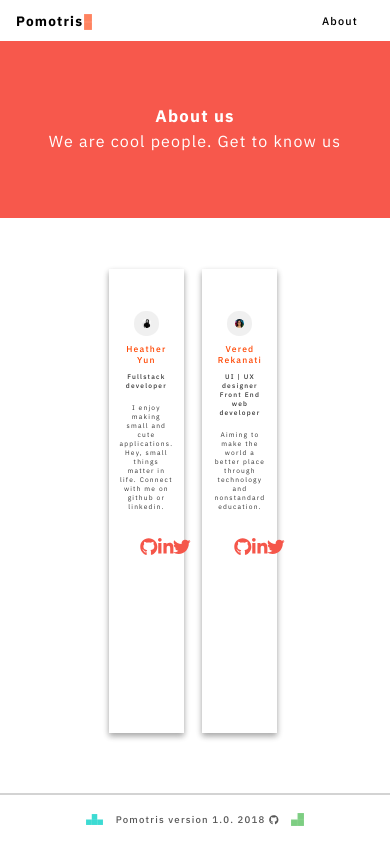
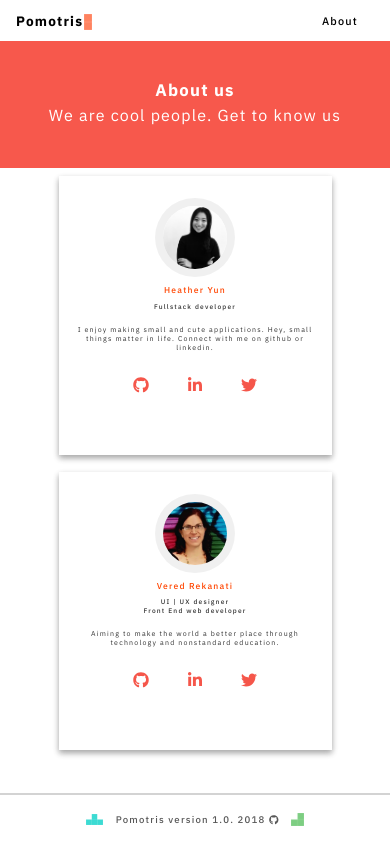
Before and after one commit to Heathercoraje/pomotris-vh, a React app: page /about in a window 390 px wide. Built offline with nearby package versions, Linux system fonts and the light colour scheme.

Commit message:
Add favicon and responsive design to about page Relates #34 #68

```diff
--- a/public/index.css
+++ b/public/index.css
@@ -936,7 +936,6 @@ footer {
 }
 
 /* about */
-
 .header {
   width: 100vw;
   height: 21vh;
@@ -948,7 +947,6 @@ footer {
   color: white;
   background-color: #f7584c;
 }
-
 .header > span {
   font-weight: bold;
   font-size: 4.3vmin;
@@ -996,7 +994,6 @@ footer {
   border-radius: 50%;
   box-shadow: 0px 0px 0px 8px rgba(0, 0, 0, 0.06);
 }
-
 .profile-social-links {
   font-size: 1.1rem;
   color: #f5564a;
@@ -1006,3 +1003,81 @@ footer {
   justify-content: space-evenly;
   width: 80%;
 }
+
+/* About - responsive design */
+@media screen and (max-width: 1200px) {
+  .profile-card {
+    width: 45%;
+  }
+}
+@media screen and (max-width: 1000px) {
+  .profile-container {
+    width: 55%;
+  }
+  .profile-card {
+    width: 50%;
+  }
+}
+@media screen and (max-width: 900px) {
+  .profile-container {
+    width: 75%;
+    margin: 8vh auto;
+  }
+  .profile-card {
+    height: 55vh;
+    width: 55%;
+    padding: 20px;
+  }
+  .profile-img {
+    width: 35%;
+  }
+}
+@media screen and (max-width: 800px) {
+  .profile-card {
+    height: 40vh;
+  }
+}
+@media screen and (max-width: 600px) {
+  .profile-container {
+    width: 100%;
+    margin: 0 auto;
+    flex-direction: column;
+    justify-content: center;
+  }
+  .profile-card {
+    height: 33vh;
+    width: 70%;
+    margin: 1vh auto;
+    padding: 10px;
+    float: none;
+  }
+  .profile-img {
+    width: 25%;
+  }
+  .profile-social-links {
+    font-size: 1rem;
+  }
+  .header {
+    height: 15vh;
+  }
+  .profile-card > p {
+    font-size: 1.8vmin;
+  }
+}
+@media screen and (max-width: 350px) {
+  .profile-card {
+    height: 35vh;
+  }
+  .profile-container {
+    margin: 1vh auto;
+  }
+  .profile-img {
+    width: 20%;
+  }
+  .profile-card > h2 {
+    font-size: 2.5vmin;
+  }
+  .profile-card .title {
+    font-size: 2vmin;
+  }
+}
--- a/public/index.html
+++ b/public/index.html
@@ -2,6 +2,7 @@
 
 <head>
   <meta name="viewport" content="width=device-width, initial-scale=1">
+  <link rel='icon' type='image/ico' href='favicon.ico' />
   <link href="https://fonts.googleapis.com/css?family=IBM+Plex+Sans:400,500,600,700" rel="stylesheet">
   <script src="https://unpkg.com/sweetalert/dist/sweetalert.min.js"></script>
   <script defer src="https://use.fontawesome.com/releases/v5.0.9/js/all.js" integrity="sha384-8iPTk2s/jMVj81dnzb/iFR2sdA7u06vHJyyLlAd4snFpCl/SnyUjRrbdJsw1pGIl"
--- a/src/containers/App.jsx
+++ b/src/containers/App.jsx
@@ -1,6 +1,7 @@
 import React, { Component } from 'react';
 import { BrowserRouter, Switch, Route, Link } from 'react-router-dom';
 import Routes from '../routes';
+import './../assets/favicon.ico';
 import PrimaryHeader from '../components/PrimaryHeader';
 import Footer from '../components/Footer';
 
--- a/webpack.config.js
+++ b/webpack.config.js
@@ -23,7 +23,7 @@ module.exports = {
         loaders: ['style-loader', 'css-loader']
       },
       {
-				test: /\.(png|jpg|gif|jpeg)$/,
+        test: /\.(png|jpg|gif|jpeg|ico)$/,
         loader: 'file-loader'
       }
     ]
```
Also changed, not shown: 1 other file (tests, documents, lock files or other folders). Lines whose indentation alone changed are shown as unchanged.
